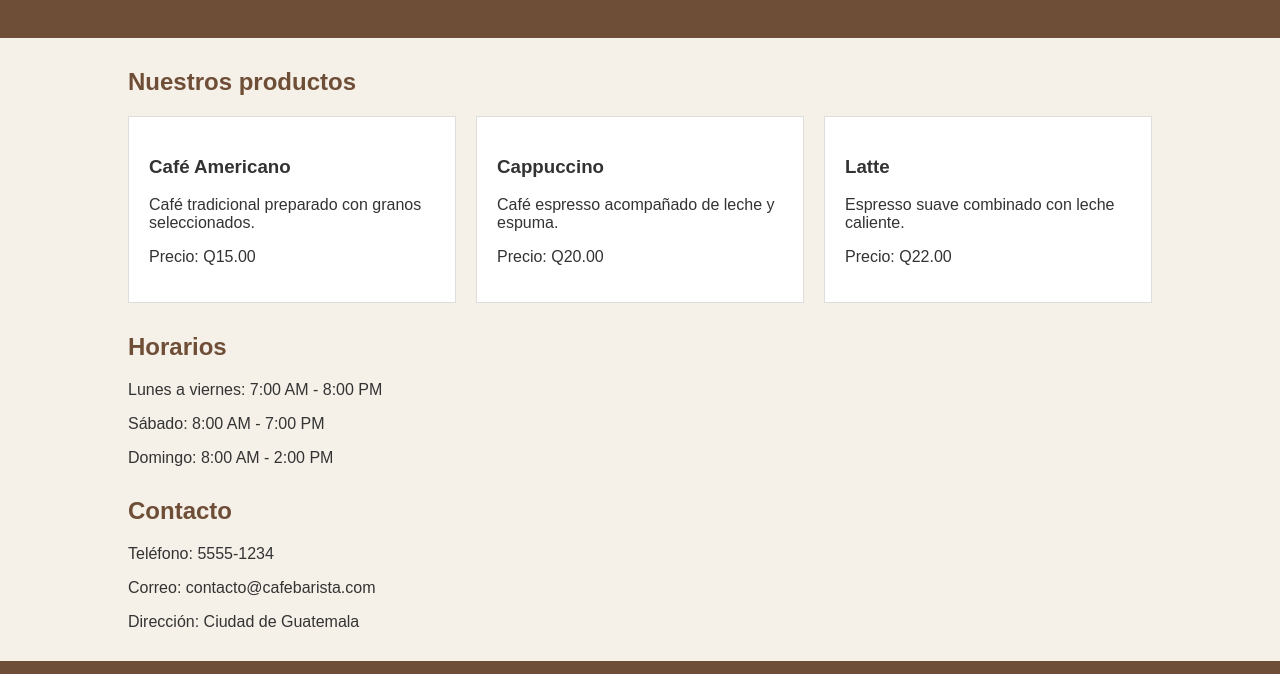
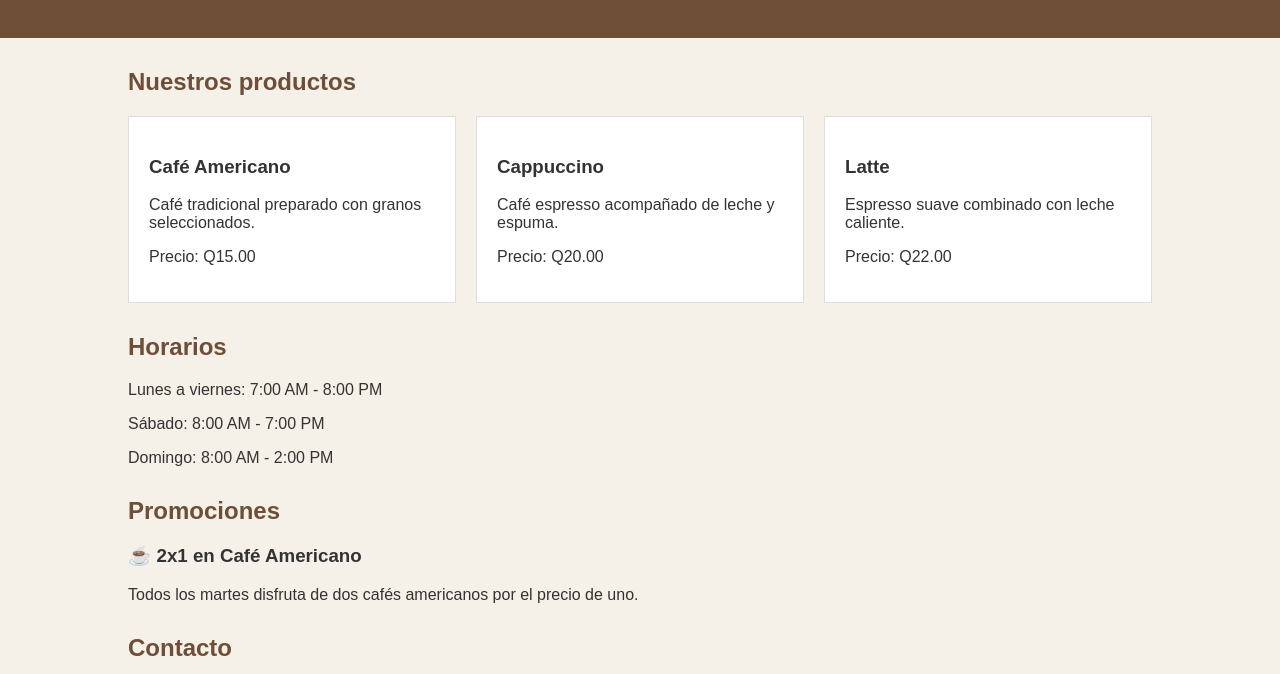
Before and after one commit to jmartinezb11-cmd/Cafe-Barista, a plain HTML site: page index.html in a window 1280 px wide. Shown: the part 126-800 px from the top of the page. Drawn offline with Linux system fonts and the light colour scheme.

Commit message:
Agregar seccion de promociones

```diff
--- a/index.html
+++ b/index.html
@@ -48,6 +48,15 @@
             <p>Domingo: 8:00 AM - 2:00 PM</p>
         </section>
 
+        <section class="promociones">
+            <h2>Promociones</h2>
+
+            <div class="promocion">
+                <h3>☕ 2x1 en Café Americano</h3>
+                <p>Todos los martes disfruta de dos cafés americanos por el precio de uno.</p>
+            </div>
+        </section>
+
         <section>
             <h2>Contacto</h2>
 
```
